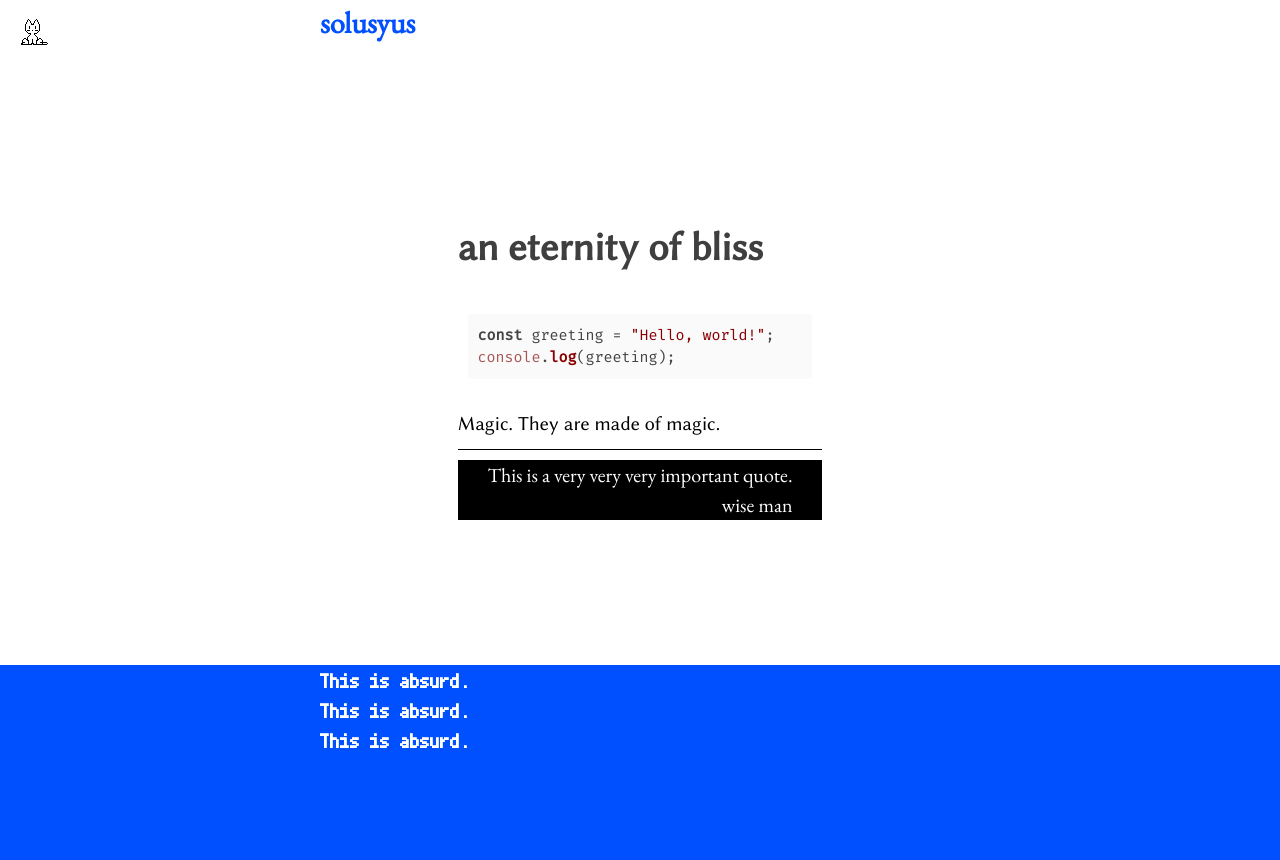
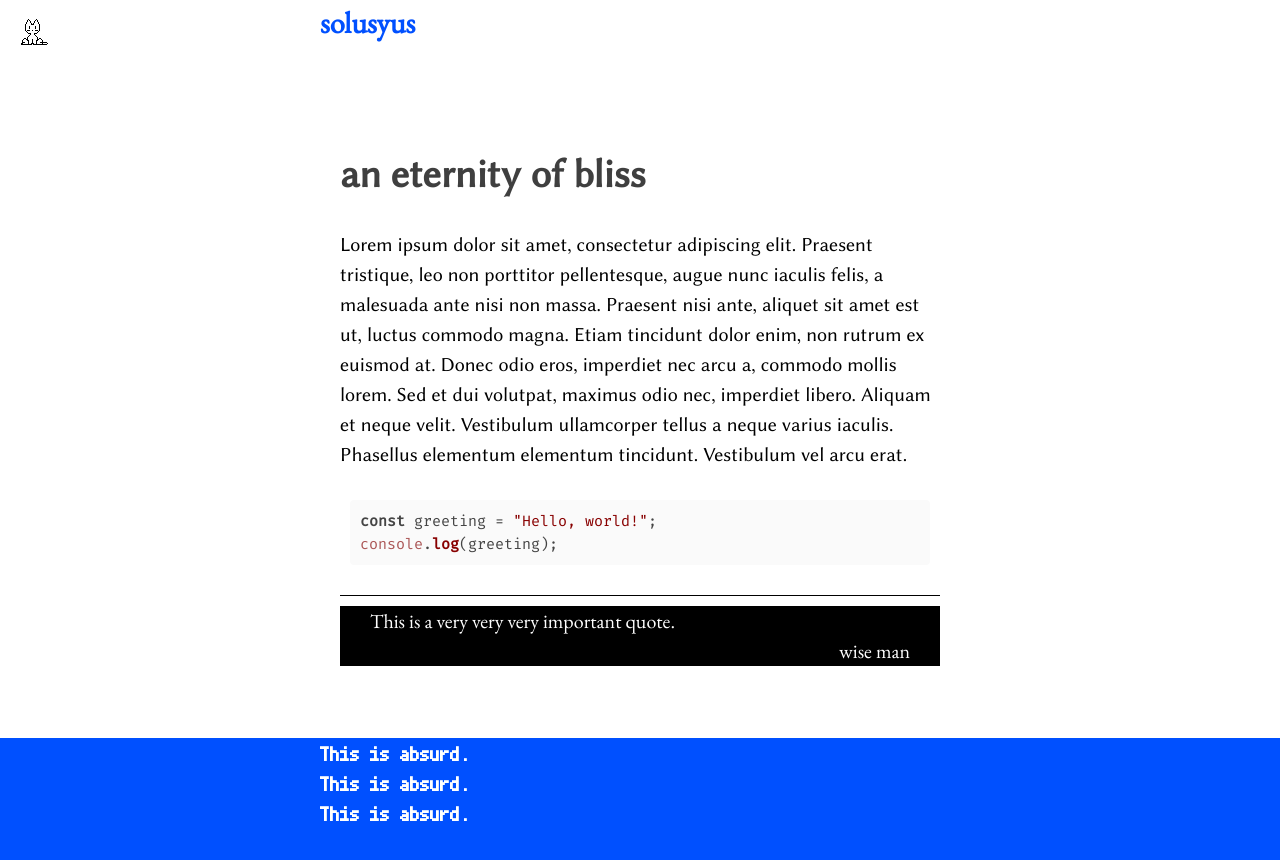
Before and after one commit to solusyus/website, a Jekyll site: the page built from index.html, in a window 1280 px wide. Shown: the top 860 px of the page. Built offline with Jekyll 4.4.1, drawn with Linux system fonts in a browser that asks for light colours; nearby versions of some CDN libraries; a script that is not in the unit is left out.

Commit message:
Update index.html

```diff
--- a/index.html
+++ b/index.html
@@ -3,9 +3,9 @@ layout: default
 title: Solusyus
 ---
   <h1>an eternity of bliss</h1>
+<p>Lorem ipsum dolor sit amet, consectetur adipiscing elit. Praesent tristique, leo non porttitor pellentesque, augue nunc iaculis felis, a malesuada ante nisi non massa. Praesent nisi ante, aliquet sit amet est ut, luctus commodo magna. Etiam tincidunt dolor enim, non rutrum ex euismod at. Donec odio eros, imperdiet nec arcu a, commodo mollis lorem. Sed et dui volutpat, maximus odio nec, imperdiet libero. Aliquam et neque velit. Vestibulum ullamcorper tellus a neque varius iaculis. Phasellus elementum elementum tincidunt. Vestibulum vel arcu erat.</p>
 <pre><code class="language-javascript">const greeting = "Hello, world!";
 console.log(greeting);</code></pre>
-Magic. They are made of magic.
 <hr>
 <blockquote>This is a very very very important quote.
 <span class="author">wise man</span></blockquote>
```
